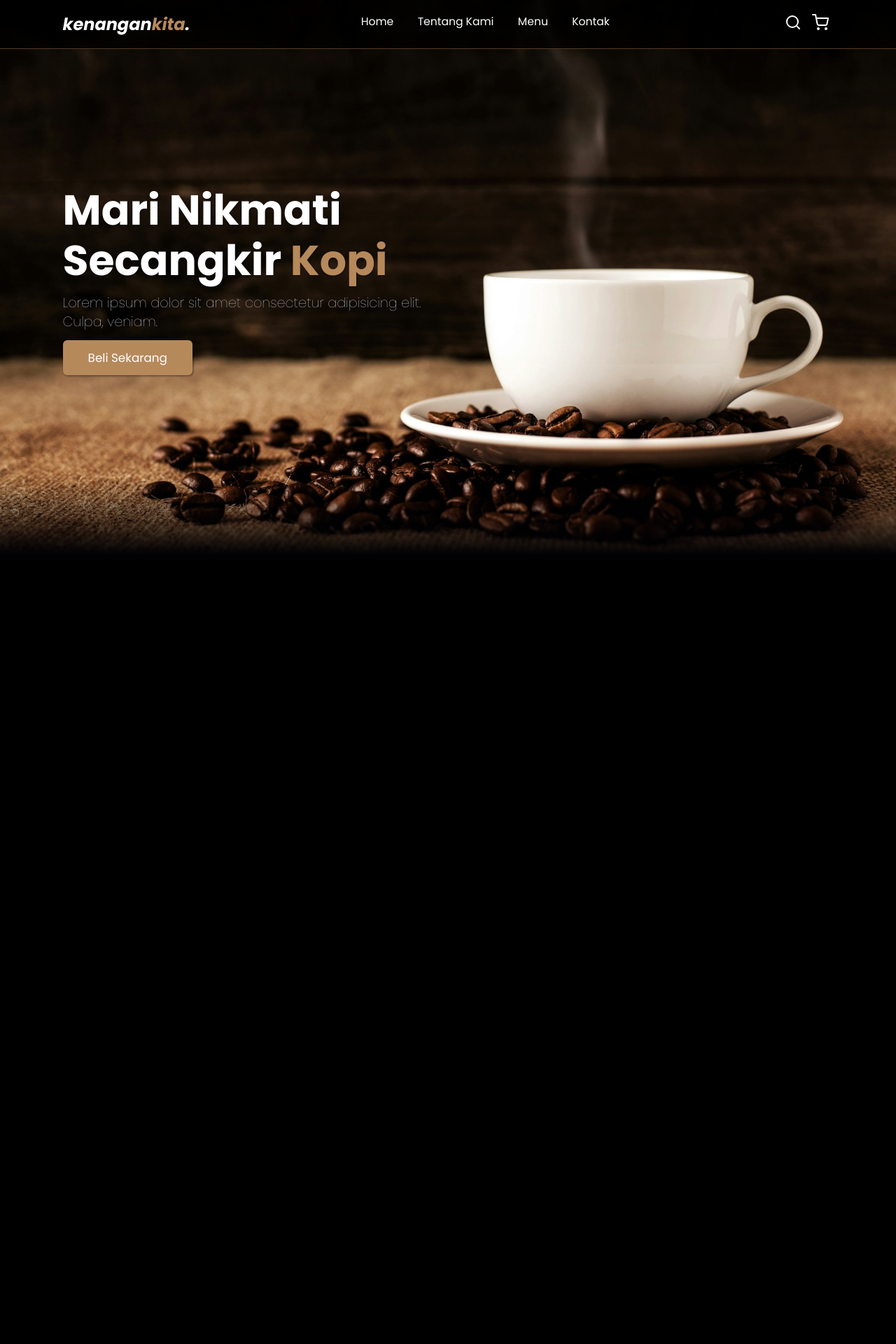
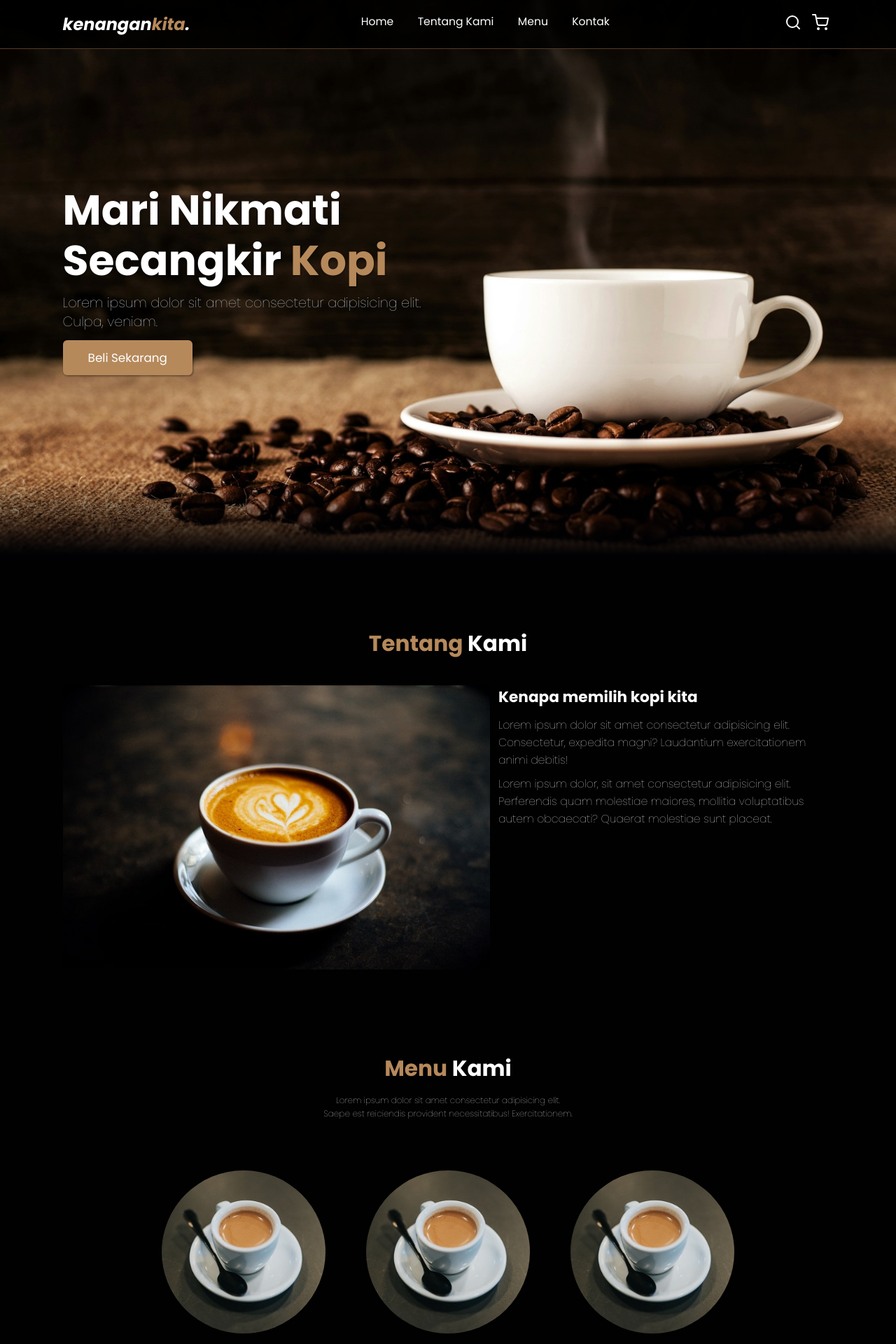
Before and after one commit to Yanasurya1989/wpu-cofee, a PHP site: page / in a window 1280 px wide. Shown: the top 1920 px of the page at 70% size. Before the commit the page ends 786 px from the top, so only its background shows below. Run offline with PHP 8.4, Linux system fonts and the light colour scheme.

Commit message:
Finishing

```diff
--- a/css/style.css
+++ b/css/style.css
@@ -12,11 +12,15 @@
   text-decoration: none;
 }
 
+html {
+  scroll-behavior: smooth; /*scrolling smooh*/
+}
+
 body {
   font-family: "Poppins", sans-serif;
   background-color: var(--bg);
   color: #fff;
-  /* min-height: 2000px; */
+  min-height: 2000px;
 }
 
 .navbar {
@@ -143,6 +147,177 @@ body {
   box-shadow: 1px 1px 3px rgba(1, 1, 3, 0.5);
 }
 
+.about,
+.menu,
+.contact {
+  padding: 8rem 7% 1.4rem; /*| atas | kiri,kanan | bawah |*/
+}
+
+.about h2,
+.menu h2,
+.contact h2 {
+  text-align: center;
+  font-size: 2.6rem;
+  margin-bottom: 3rem;
+}
+
+.about h2 span,
+.menu h2 span,
+.contact h2 span {
+  color: var(--primary);
+}
+
+.about .row {
+  display: flex;
+}
+
+.about .row .about-img {
+  flex: 1 1 45rem;
+}
+
+.about .row .about-img img {
+  width: 100%;
+}
+
+.about .row .content {
+  flex: 1 1 35rem;
+  padding: 0 1rem;
+}
+
+.about .row .content h3 {
+  font-size: 1.8rem;
+  margin-bottom: 1rem;
+}
+
+.about .row .content p {
+  margin-bottom: 0.8rem;
+  font-size: 1.3rem;
+  font-weight: 100;
+  line-height: 1.6;
+}
+
+/* Menu section start*/
+.menu h2 {
+  margin-bottom: 1rem;
+}
+
+.menu p,
+.contact p {
+  text-align: center;
+  max-width: 30rem;
+  margin: auto;
+  font-weight: 100;
+  line-height: 1.6;
+}
+
+.menu .row {
+  display: flex;
+  flex-wrap: wrap;
+  margin-top: 5rem;
+  justify-content: center;
+}
+
+.menu .row .menu-card {
+  text-align: center;
+  padding-bottom: 4rem;
+}
+
+.menu .row .menu-card img {
+  border-radius: 80%;
+  width: 80%;
+}
+
+.menu .row .menu-card .menu-card-title {
+  margin: 1rem auto 0.5rem;
+}
+
+/* Menu section end */
+
+/* Contact section start */
+.contact .row {
+  display: flex;
+  margin-top: 2rem;
+  background-color: #222;
+  /*flex-wrap: wrap; /*agar turun ketika layar kecil*/
+}
+
+.contact .row .map {
+  flex: 1 1 45rem;
+  width: 100%; /*memenuhi lebar layar*/
+  object-fit: cover; /*agar tidak ketarik*/
+}
+
+.contact .row form {
+  flex: 1 1 45rem;
+  padding: 5rem 2rem;
+  text-align: center;
+}
+
+.contact .row form .input-group {
+  display: flex;
+  align-items: center;
+  margin-top: 2rem;
+  background-color: var(--bg);
+  border: 1px solid #eee;
+  padding-left: 2rem;
+}
+
+.contact .row form .input-group input {
+  width: 100%;
+  padding: 2rem;
+  font-size: 1.7rem;
+  background: none;
+  color: #fff;
+}
+
+.contact .row form .btn {
+  margin-top: 3rem;
+  display: inline-block;
+  padding: 1rem 3rem;
+  font-size: 1.7rem;
+  color: #fff;
+  background-color: var(--primary);
+  cursor: pointer;
+}
+
+/* Contact section end */
+
+/* Footer */
+footer {
+  background-color: var(--primary);
+  text-align: center;
+  padding: 1rem 0 3rem;
+  margin-top: 3rem;
+}
+
+footer .socials {
+  padding: 1rem 0; /*atas,bawah | kiri,kanan*/
+}
+
+footer .socials a {
+  color: #fff;
+  margin: 1rem;
+}
+
+footer .socials a:hover,
+footer .links a:hover {
+  color: var(--bg);
+}
+
+footer .links {
+  margin-bottom: 1.4rem;
+}
+
+footer .links a {
+  color: #fff;
+  padding: 0.7rem 1rem;
+}
+
+footer .credit a {
+  color: var(--bg);
+  font-weight: 700;
+}
+
 /* Media Queries */
 /* Laptop */
 @media (max-width: 1366px) {
--- a/index.html
+++ b/index.html
@@ -51,6 +51,128 @@
     </section>
     <!-- Hero section end -->
 
+    <!-- About section start -->
+    <section id="about" class="about">
+      <h2><span>Tentang</span> Kami</h2>
+
+      <div class="row">
+        <div class="about-img">
+          <img src="img/1.jpg" alt="Tentang Kami" />
+        </div>
+
+        <div class="content">
+          <h3>Kenapa memilih kopi kita</h3>
+          <p>
+            Lorem ipsum dolor sit amet consectetur adipisicing elit.
+            Consectetur, expedita magni? Laudantium exercitationem animi
+            debitis!
+          </p>
+          <p>
+            Lorem ipsum dolor, sit amet consectetur adipisicing elit.
+            Perferendis quam molestiae maiores, mollitia voluptatibus autem
+            obcaecati? Quaerat molestiae sunt placeat.
+          </p>
+        </div>
+      </div>
+    </section>
+    <!-- About section end -->
+
+    <!-- Menu section start -->
+    <section id="menu" class="menu">
+      <h2><span>Menu </span> Kami</h2>
+      <p>
+        Lorem ipsum dolor sit amet consectetur adipisicing elit. Saepe est
+        reiciendis provident necessitatibus! Exercitationem.
+      </p>
+      <div class="row">
+        <div class="menu-card">
+          <img src="img/2.jpg" alt="Espresso" class="menu-card-title" />
+          <h3 class="menu-card-title">- Espresso -</h3>
+          <p class="menu-card-price">IDR 15K</p>
+        </div>
+        <div class="menu-card">
+          <img src="img/2.jpg" alt="Espresso" class="menu-card-title" />
+          <h3 class="menu-card-title">- Espresso -</h3>
+          <p class="menu-card-price">IDR 15K</p>
+        </div>
+        <div class="menu-card">
+          <img src="img/2.jpg" alt="Espresso" class="menu-card-title" />
+          <h3 class="menu-card-title">- Espresso -</h3>
+          <p class="menu-card-price">IDR 15K</p>
+        </div>
+        <div class="menu-card">
+          <img src="img/2.jpg" alt="Espresso" class="menu-card-title" />
+          <h3 class="menu-card-title">- Espresso -</h3>
+          <p class="menu-card-price">IDR 15K</p>
+        </div>
+        <div class="menu-card">
+          <img src="img/2.jpg" alt="Espresso" class="menu-card-title" />
+          <h3 class="menu-card-title">- Espresso -</h3>
+          <p class="menu-card-price">IDR 15K</p>
+        </div>
+        <div class="menu-card">
+          <img src="img/2.jpg" alt="Espresso" class="menu-card-title" />
+          <h3 class="menu-card-title">- Espresso -</h3>
+          <p class="menu-card-price">IDR 15K</p>
+        </div>
+      </div>
+    </section>
+    <!-- Menu section end -->
+
+    <!-- Contact section start -->
+    <section id="contact" class="contact">
+      <h2><span>Kontak </span> Kami</h2>
+      <p>
+        Lorem ipsum dolor, sit amet consectetur adipisicing elit. Ipsum
+        accusamus consectetur molestias quisquam esse soluta?
+      </p>
+      <div class="row">
+        <iframe
+          src="https://www.google.com/maps/embed?pb=!1m18!1m12!1m3!1d126748.60965077217!2d107.56075469698935!3d-6.90327195126477!2m3!1f0!2f0!3f0!3m2!1i1024!2i768!4f13.1!3m3!1m2!1s0x2e68e6398252477f%3A0x146a1f93d3e815b2!2sBandung%2C%20Kota%20Bandung%2C%20Jawa%20Barat!5e0!3m2!1sid!2sid!4v1704866214254!5m2!1sid!2sid"
+          allowfullscreen=""
+          loading="lazy"
+          referrerpolicy="no-referrer-when-downgrade"
+          class="map"
+        ></iframe>
+
+        <form action="">
+          <div class="input-group">
+            <i data-feather="user"></i>
+            <input type="text" placeholder="nama" />
+          </div>
+          <div class="input-group">
+            <i data-feather="mail"></i>
+            <input type="text" placeholder="email" />
+          </div>
+          <div class="input-group">
+            <i data-feather="phone"></i>
+            <input type="text" placeholder="phone" />
+          </div>
+          <button type="submit" class="btn">Kirim pesan</button>
+        </form>
+      </div>
+    </section>
+    <!-- Contact section end -->
+
+    <!-- footer start -->
+    <footer>
+      <div class="socials">
+        <a href="#"><i data-feather="instagram"></i></a>
+        <a href="#"><i data-feather="twitter"></i></a>
+        <a href="#"><i data-feather="facebook"></i></a>
+      </div>
+      <div class="links">
+        <a href="#home">Home</a>
+        <a href="#about">Tentang Kami</a>
+        <a href="#menu">Menu</a>
+        <a href="#contact">Kontak</a>
+      </div>
+      <div class="credit">
+        <p>Created by <a href="">Yana Surya</a>. | &copy; 2024.</p>
+      </div>
+    </footer>
+    <!-- footer end -->
+
     <!-- feather icons -->
     <script>
       feather.replace();
```
Also changed, not shown: other parts of css/style.css (+39 -0 lines), img/1.jpg, img/2.jpg.
